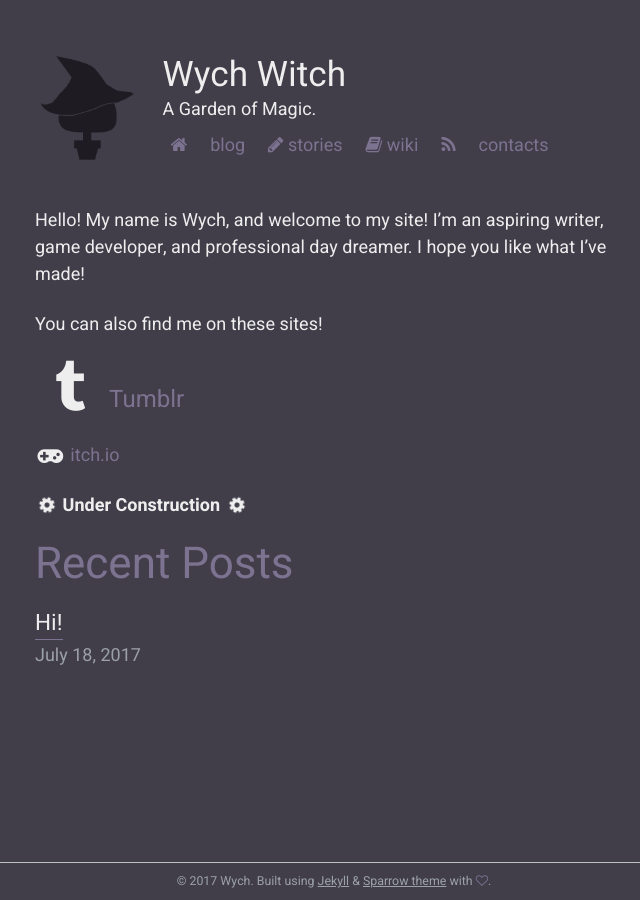
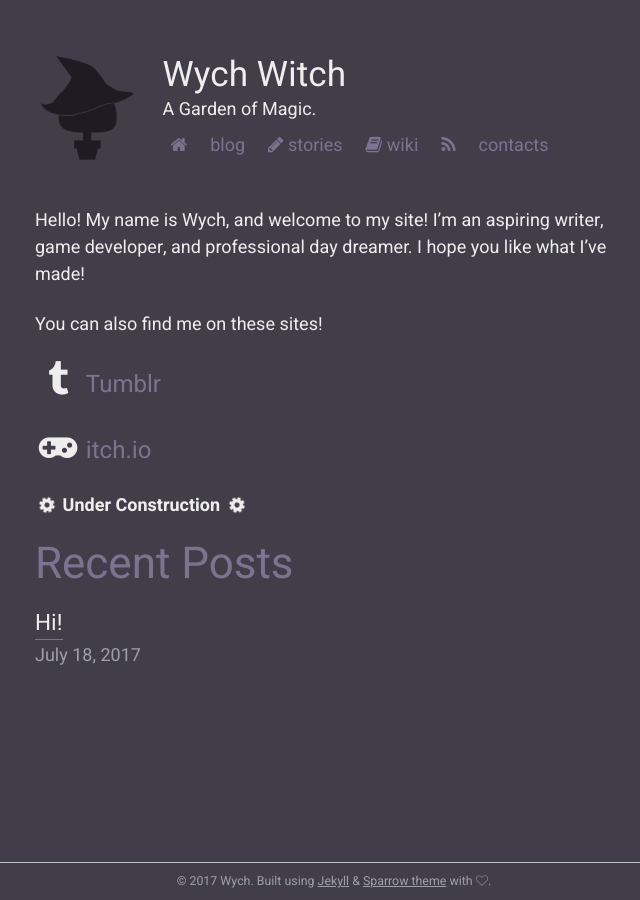
Before and after one commit to BarrelTitor/main, a Jekyll site: the page built from index.md, in a window 1280 px wide. Shown: the whole page, without its empty margins (306-946 px from the left). Built offline with Jekyll 4.4.1, drawn with Linux system fonts in a browser that asks for light colours.

Commit message:
STILL TESTING GDHFDJSHGFDS

```diff
--- a/index.md
+++ b/index.md
@@ -7,9 +7,9 @@ Hello! My name is Wych, and welcome to my site! I'm an aspiring writer, game dev
 
 You can also find me on these sites!
 
-<i class="fa fa-tumblr fa-3x fa-fw"></i> <font size="+2"><a href="https://wychwitch.tumblr.com">Tumblr</a></font>
+<i class="fa fa-tumblr fa-2x fa-fw"></i> <font size="+2"><a href="https://wychwitch.tumblr.com">Tumblr</a></font>
 
-<i class="fa fa-gamepad fa-lg fa-fw"></i> [itch.io](wychwitch.itch.io)
+<i class="fa fa-gamepad fa-2x fa-fw"></i> <font size="+2"><a href="https://wychwitch.itch.io">itch.io</a></font>
 
 <i class="fa fa-cog fa-spin fa-sm fa-fw"></i>
 <span class="sr-only">Loading...</span> **Under Construction** <i class="fa fa-cog fa-spin fa-sm fa-fw"></i>
```
